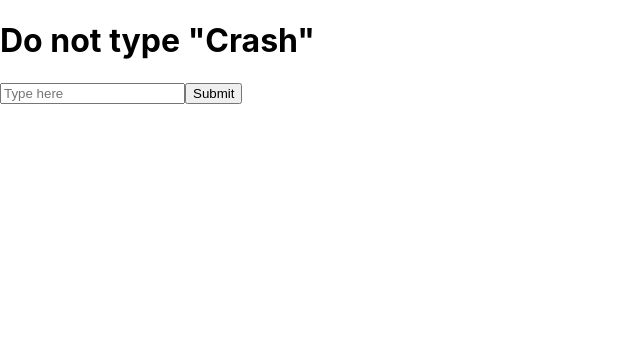
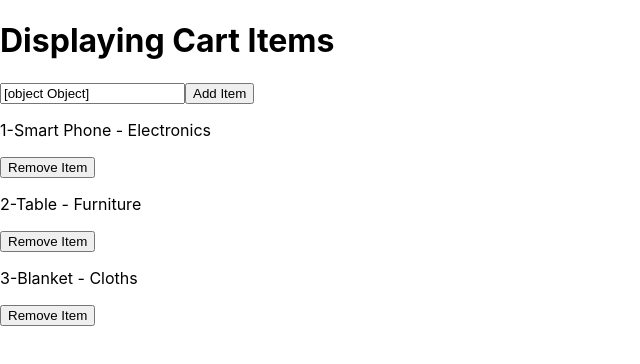
Before and after one commit to KethraPackiamB/React_Tasks, a React (Create React App) app: page /contact in a window 1280 px wide. Shown: the top 364 px of the page, without its empty margins (0-640 px from the left). Built offline with nearby package versions, Linux system fonts and the light colour scheme.

Commit message:
React Tasks

```diff
--- a/src/App.js
+++ b/src/App.js
@@ -1,7 +1,7 @@
 import logo from './logo.svg';
 import './App.css';
 import Form from "./Form";
-import RegistrationForm from "./RegistrationForm";
+// import RegistrationForm from "./RegistrationForm";
 import Country from "./Components/Country";
 import ParentComponent from './Props/ParentComponent';
 import Routing from './React-Router/Routing';
@@ -12,12 +12,15 @@ import DisplayProductDetails from './UseSearchParams/DisplayProductDetails';
 import ThemeContextExample from './Advanced-Concepts/ThemeContextExample';
 import { ThemeProvider } from './Advanced-Concepts/Context-api-state-patterns/ThemeContext';
 import CartExample from './Advanced-Concepts/Context-api-state-patterns/CartExample';
-import { CartProvider } from './Advanced-Concepts/Context-api-state-patterns/CartContext';
+// import { CartProvider } from './Advanced-Concepts/Context-api-state-patterns/CartContext';
 import BasicCounter from './ErrorBoundary/BasicCounter';
 import Counter from './ErrorBoundary/Counter';
 import {ErrorBoundary} from "react-error-boundary";
 import ErrorFallbackComponent from './ErrorBoundary/ErrorFallbackComponent';
 import ErrorBoundaryComponent from './ErrorBoundary/StateRecovery/ErrorBoundaryComponent';
+import RegistrationForm from './EventHandleForm/RegistrationForm';
+import Routers from './React_Tasks_Practice/Routers';
+import { CartProvider } from './React_Tasks_Practice/CartContext';
 
 function App() {
   return (
@@ -60,8 +63,13 @@ function App() {
         <Counter/>
       </ErrorBoundary> */}
 
-      <ErrorBoundaryComponent/>
+      {/* <ErrorBoundaryComponent/> */}
 
+
+        {/* <RegistrationForm/> */}
+
+
+        <Routers/>
 
 
 
--- a/src/ErrorBoundary/Counter.jsx
+++ b/src/ErrorBoundary/Counter.jsx
@@ -7,7 +7,6 @@ const Counter = () => {
    if(count===3){
         throw new Error("Danger Zone");
     }
-
 
     const handleCount = () => {
         setCount((prev)=>prev+1);
--- a/src/ErrorBoundary/StateRecovery/ErrorBoundaryComponent.jsx
+++ b/src/ErrorBoundary/StateRecovery/ErrorBoundaryComponent.jsx
@@ -7,8 +7,8 @@ const ErrorBoundaryComponent = () => {
 
     const [message, setMessage] = useState("");
 
-    const handleSubmit = (payload) => {
-        setMessage(payload);
+    const handleSubmit = () => {
+        setMessage();
     }
 
     return(
--- /dev/null
+++ b/src/ErrorBoundary/UseErrorHandler/Home.jsx
@@ -0,0 +1,16 @@
+import { useEffect, useState } from "react";
+
+const Home = () => {
+
+    const [posts, setPosts] = useState([]);
+
+
+
+    return(
+        <div>
+
+        </div>
+    )
+}
+
+export default Home;
--- /dev/null
+++ b/src/EventHandleForm/RegistrationForm.jsx
@@ -0,0 +1,58 @@
+import { useState } from "react";
+
+const RegistrationForm = () => {
+
+    const [data, setData] = useState({
+        name : "",
+        password : "",
+    });
+
+    const [submittedData, setSubmittedData] = useState(null);
+
+
+    const handleChange = (e) => {
+        const key = e.target.name;
+        setData({...data, [key] : e.target.value });
+    };
+
+    const handleSubmit = (e) => {
+        e.preventDefault();
+        setSubmittedData(data);
+    }
+
+    const handleKeyDown = (e) => {
+        console.log("KeyDown : ", e.key);
+    }
+
+    const handleKeyUp = (e) => {
+        console.log("Key Up :", e.target.value);
+    }
+
+    return(
+        <div>
+            <h1>Registration Form</h1>
+            <form onSubmit={handleSubmit}>
+            <div>
+                <label htmlFor="">User Name : </label>
+                 <input type="text"
+                 name="name"
+                 value={data.name}
+                 onChange={handleChange}
+                 onKeyDown={handleKeyDown}
+                 onKeyUp={handleKeyUp}/>
+            </div>
+           <div>
+                <label htmlFor="">Password : </label>
+                 <input type="text" name="password" value={data.password} onChange={handleChange}/>
+            </div>
+            <button type="submit">Submit</button>
+            </form>
+
+            <h1>Hello {submittedData?.name}</h1>
+
+
+        </div>
+    )
+}
+
+export default RegistrationForm;
--- a/src/Form.js
+++ b/src/Form.js
@@ -18,10 +18,7 @@ const [data, setData] = useState({
         setData({...data, [key]:e.target.value});
         }
 
-
-
-
-return(
+    return(
         <div className="form-fields">
             <div>
                 <label htmlFor="firstName">First Name :</label>
--- /dev/null
+++ b/src/React_Tasks_Practice/About.jsx
@@ -0,0 +1,10 @@
+const About = () => {
+
+    return(
+        <div>
+            <h1>About Page</h1>
+        </div>
+    )
+}
+
+export default About;
--- /dev/null
+++ b/src/React_Tasks_Practice/CartContext.jsx
@@ -0,0 +1,40 @@
+import { createContext, useReducer } from "react";
+
+export const CartContext = createContext();
+
+const cartReduser = (state, action) => {
+    switch (action.type) {
+        case "Add_ITEM":
+            return [...state, action.payload]
+            break;
+
+        case "REMOVE_ITEM":
+            return state.filter((item)=> item.id !== action.payload.id);
+            break;
+
+        // case "SHOW_ITEM":
+        //     return state.find((item)=>item.id === action.payload.id);
+        //     break;
+
+        default:
+            return console.log("Invalid Action");
+            break;
+    }
+}
+
+export const CartProvider = ({children}) => {
+
+    const [cart, dispatch] = useReducer(cartReduser, [
+        {id : "1", product : "Smart Phone", category : "Electronics"},
+        {id : "2", product : "Table", category : "Furniture"},
+        {id : "3", product : "Blanket", category : "Cloths"},
+    ])
+
+    return(
+        <div>
+            <CartContext.Provider value={{cart, dispatch}}>
+                {children}
+            </CartContext.Provider>
+        </div>
+    )
+}
--- /dev/null
+++ b/src/React_Tasks_Practice/Contact.jsx
@@ -0,0 +1,47 @@
+import { useContext, useState } from "react";
+import { CartContext } from "./CartContext";
+import { useNavigate } from "react-router-dom";
+
+const Contact = () => {
+  const { cart, dispatch } = useContext(CartContext);
+
+  const [newProduct, setNewProduct] = useState({});
+  console.log(cart);
+
+  return (
+    <div>
+      <h1>Displaying Cart Items</h1>
+
+      <input
+        type="text"
+        name="newProduct"
+        value={newProduct}
+        onChange={(e) => setNewProduct(e.target.value)}
+      />
+      <button
+        onClick={() =>
+          dispatch({
+            type: "ADD_ITEM",
+            payload: { id: cart.length + 1, name: newProduct },
+          })
+        }
+      >
+        Add Item
+      </button>
+      {cart.map((item) => (
+        <div key={item.id}>
+          <p>
+            {item.id}-{item.product} - {item.category}
+          </p>
+          <button
+            onClick={() => dispatch({ type: "REMOVE_ITEM", payload: item })}
+          >
+            Remove Item
+          </button>
+        </div>
+      ))}
+    </div>
+  );
+};
+
+export default Contact;
--- /dev/null
+++ b/src/React_Tasks_Practice/Home.jsx
@@ -0,0 +1,30 @@
+import { CartContext } from "./CartContext";
+import { useContext } from "react";
+import About from "./About";
+import { useNavigate } from "react-router-dom";
+import Contact from "./Contact";
+
+
+const Home = () => {
+
+    const {cart} = useContext(CartContext);
+
+    console.log(cart);
+
+
+    const navigate = useNavigate();
+
+    const handleNavigate = () => {
+        navigate(`/contact`);
+    }
+
+    return(
+        <div>
+            <h1>Home Component</h1>
+            <button onClick={handleNavigate}>next</button>
+
+        </div>
+    )
+}
+
+export default Home;
--- /dev/null
+++ b/src/React_Tasks_Practice/Routers.jsx
@@ -0,0 +1,29 @@
+import { BrowserRouter, Routes, Route } from "react-router-dom";
+import Contact from "./Contact";
+import Home from "./Home";
+import About from "./About";
+import { ErrorBoundary } from "react-error-boundary";
+import ErrorFallbackComponent from "../ErrorBoundary/ErrorFallbackComponent";
+import { CartProvider } from "./CartContext";
+
+const Routers = () => {
+  return (
+    <div>
+      <BrowserRouter>
+        <ErrorBoundary FallbackComponent={ErrorFallbackComponent}>
+             <CartProvider>
+          <Routes>
+
+            <Route path="/" element={<Home />}></Route>
+            <Route path="/about" element={<About />}></Route>
+            <Route path="/contact" element={<Contact />}></Route>
+
+          </Routes>
+           </CartProvider>
+        </ErrorBoundary>
+      </BrowserRouter>
+    </div>
+  );
+};
+
+export default Routers;
```
Also changed, not shown: src/React_Tasks_Practice/FallBackComponent.jsx (added, +11 -0 lines).
